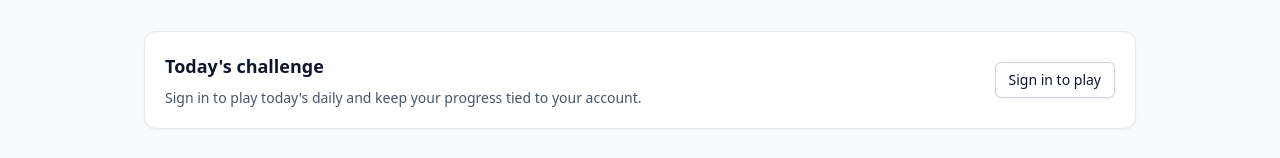
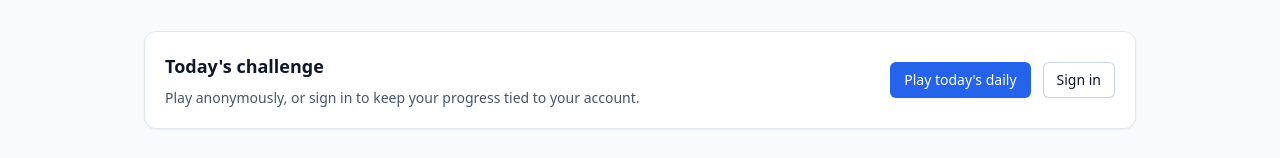
Before and after one commit to mjrousos/SudokuFrontend, a Vue app: page /daily in a window 1280 px wide. Shown: the part 146-304 px from the top of the page. Built offline with nearby package versions, Linux system fonts and the light colour scheme; no server answers.

Commit message:
Allow anonymous gameplay routes and daily start

```diff
--- a/src/features/daily/views/DailyView.vue
+++ b/src/features/daily/views/DailyView.vue
@@ -110,13 +110,12 @@ async function onPreviewDateChange(): Promise<void> {
             Start or resume today&#39;s daily puzzle for {{ today }}.
           </p>
           <p v-else class="text-sm text-slate-600 dark:text-slate-300">
-            Sign in to play today&#39;s daily and keep your progress tied to your account.
+            Play anonymously, or sign in to keep your progress tied to your account.
           </p>
         </div>
 
         <div class="flex flex-wrap items-center gap-3">
           <AppButton
-            v-if="auth.isAuthenticated"
             :loading="startingToday"
             data-testid="play-today"
             @click="playToday"
@@ -125,11 +124,11 @@ async function onPreviewDateChange(): Promise<void> {
           </AppButton>
 
           <RouterLink
-            v-else
+            v-if="!auth.isAuthenticated"
             :to="{ name: 'login', query: { redirectTo: '/daily' } }"
             class="inline-flex"
           >
-            <AppButton variant="secondary" data-testid="sign-in-daily">Sign in to play</AppButton>
+            <AppButton variant="secondary" data-testid="sign-in-daily">Sign in</AppButton>
           </RouterLink>
         </div>
       </div>
--- a/src/router/index.ts
+++ b/src/router/index.ts
@@ -30,13 +30,12 @@ const routes: RouteRecordRaw[] = [
     component: DefaultLayout,
     children: [
       { path: '', name: 'home', component: HomeView },
-      { path: 'play', name: 'play.new', component: NewGameView, meta: { requiresAuth: true } },
+      { path: 'play', name: 'play.new', component: NewGameView },
       {
         path: 'play/:gameId',
         name: 'play.game',
         component: PlayView,
         props: true,
-        meta: { requiresAuth: true },
       },
       { path: 'daily', name: 'daily', component: DailyView },
       {
```
Also changed, not shown: 2 other files (tests, documents, lock files or other folders).
